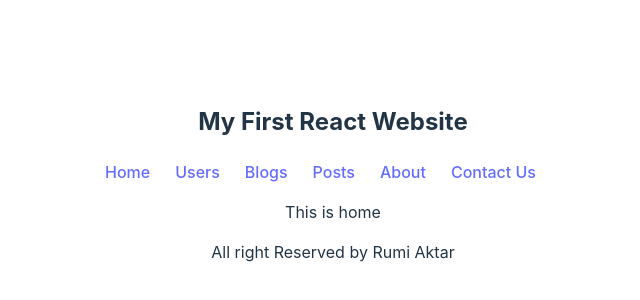
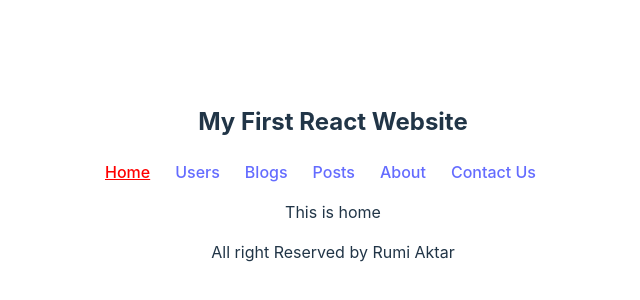
Before and after one commit to cerumiaktar/intro-react-router-recape, a React (Vite) app: page / in a window 1280 px wide. Shown: the part 218-518 px from the top of the page, without its empty margins (307-947 px from the left). Built offline with nearby package versions, Linux system fonts and the light colour scheme.

Commit message:
add navlink

```diff
--- /dev/null
+++ b/src/components/ErrorPage/ErrorPage.jsx
@@ -0,0 +1,14 @@
+import { useRouteError } from "react-router-dom";
+
+
+const ErrorPage = () => {
+    const error = useRouteError();
+    console.log(error);
+    return (
+        <div>
+            <h1>Opps Error</h1>
+        </div>
+    );
+};
+
+export default ErrorPage;
--- a/src/components/Header/Header.css
+++ b/src/components/Header/Header.css
@@ -1,3 +1,8 @@
 nav a{
     margin-right: 25px;
 }
+
+nav a.active{
+    text-decoration: underline;
+    color: red;
+}
--- a/src/components/Header/Header.jsx
+++ b/src/components/Header/Header.jsx
@@ -1,4 +1,4 @@
-import { Link } from 'react-router-dom';
+import { NavLink } from 'react-router-dom';
 import  './Header.css'
 
 const Header = () => {
@@ -6,12 +6,13 @@ const Header = () => {
         <div>
             <h2>My First React Website</h2>
             <nav >
-                <Link to='/'>Home</Link>
-                <Link to='/users'>Users</Link>
-                <Link to='/blogs'>Blogs</Link>
-                <Link to='/posts'>Posts</Link>
-                <Link to='/about'>About</Link>
-                <Link to='/contact'>Contact Us</Link>
+
+                <NavLink to='/'>Home</NavLink>
+                <NavLink to='/users' >Users</NavLink>
+                <NavLink to='/blogs'>Blogs</NavLink>
+                <NavLink to='/posts'>Posts</NavLink>
+                <NavLink to='/about'>About</NavLink>
+                <NavLink to='/contact'>Contact Us</NavLink>
             </nav>
         </div>
     );
--- a/src/main.jsx
+++ b/src/main.jsx
@@ -15,12 +15,14 @@ import UserDetails from './components/UserDetails/UserDetails.jsx';
 import BlogDetails from './components/BlogDetails/BlogDetails.jsx';
 import Posts from './components/Posts/Posts.jsx';
 import PostDetails from './components/PostDetails/PostDetails.jsx';
+import ErrorPage from './components/ErrorPage/ErrorPage.jsx';
 // import Header from './components/Header/Header.jsx';
 
 const router = createBrowserRouter([
   {
     path: "/",
     element: <Home></Home>,
+    errorElement: <ErrorPage></ErrorPage>,
     children: [
       {
         path: '/about',
```
